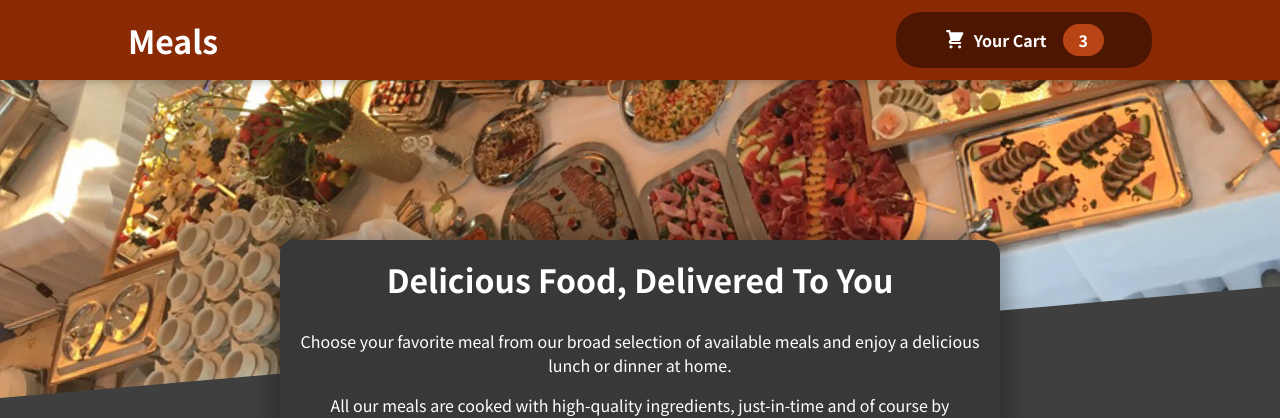
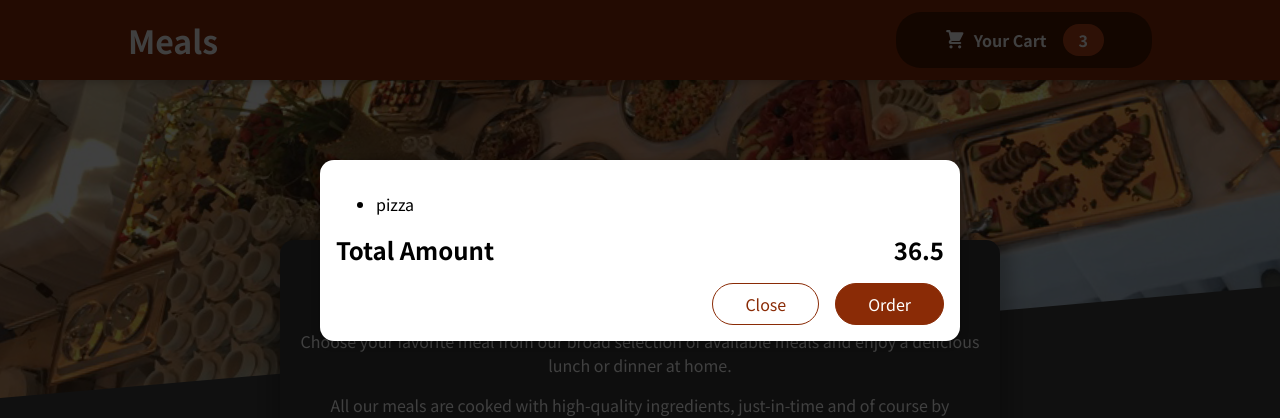
Before and after one commit to opajkovic/project7, a React (Create React App) app: page / in a window 1280 px wide. Shown: the top 418 px of the page. Built offline with nearby package versions, Linux system fonts and the light colour scheme.

Commit message:
adding Modal component

```diff
--- a/public/index.html
+++ b/public/index.html
@@ -9,6 +9,7 @@
   </head>
   <body>
     <noscript>You need to enable JavaScript to run this app.</noscript>
+    <div id="overlays"></div>
     <div id="root"></div>
   </body>
 </html>
--- a/src/App.js
+++ b/src/App.js
@@ -1,10 +1,12 @@
 import React from "react";
 import Header from "./components/Layout/Header";
 import Meals from "./components/Meals/Meals";
+import Cart from "./components/Cart/Cart";
 
 function App() {
   return (
     <>
+    <Cart />
       <Header />
       <main>
         <Meals />
--- a/src/components/Cart/Cart.jsx
+++ b/src/components/Cart/Cart.jsx
@@ -0,0 +1,29 @@
+import React from 'react';
+import classes from './Cart.module.css';
+import Modal from '../UI/Modal';
+
+const Cart = (props) => {
+  const items = [{id:1,name:'pizza',price:25.6}]
+    const cartItems = (
+    <ul>
+        {items.map((item) => {
+          return <li key={item.id}>{item.name}</li>
+        })}
+    </ul>
+    );
+  return (
+    <Modal>
+      {cartItems}
+     <div className={classes.total}>
+        <span>Total Amount</span>
+        <span>36.5</span>
+     </div>
+     <div className={classes.actions}>
+        <button className={classes['button--alt']}>Close</button>
+        <button className={classes.button}>Order</button>
+    </div>
+    </Modal>
+  )
+};
+
+export default Cart
--- a/src/components/Cart/Cart.module.css
+++ b/src/components/Cart/Cart.module.css
@@ -0,0 +1,44 @@
+.cart-items {
+    list-style: none;
+    margin: 0;
+    padding: 0;
+  }
+
+  .total {
+    display: flex;
+    justify-content: space-between;
+    align-items: center;
+    font-weight: bold;
+    font-size: 1.5rem;
+    margin: 1rem 0;
+  }
+
+  .actions {
+    text-align: right;
+  }
+
+  .actions button {
+    font: inherit;
+    cursor: pointer;
+    background-color: transparent;
+    border: 1px solid #8a2b06;
+    padding: 0.5rem 2rem;
+    border-radius: 25px;
+    margin-left: 1rem;
+  }
+
+  .actions button:hover,
+  .actions button:active {
+    background-color: #5a1a01;
+    border-color: #5a1a01;
+    color: white;
+  }
+
+  .actions .button--alt {
+    color: #8a2b06;
+  }
+
+  .actions .button {
+    background-color: #8a2b06;
+    color: white;
+  }
--- a/src/components/Meals/MealItem/MealItem.jsx
+++ b/src/components/Meals/MealItem/MealItem.jsx
@@ -12,7 +12,7 @@
         <div className={classes.price}>{price}</div>
       </div>
       <div>
-        <MealItemForm />
+        <MealItemForm id={meal.id} />
       </div>
     </li>
   )
--- a/src/components/Meals/MealItem/MealItemForm.jsx
+++ b/src/components/Meals/MealItem/MealItemForm.jsx
@@ -6,7 +6,7 @@
   return (
     <form className={classes.form}>
       <Input label='Amount' input={{
-        id:'amount',
+        id:'amount'+ props.id,
         type:'number',
         min:'1',
         max:'5',
--- /dev/null
+++ b/src/components/UI/Modal.jsx
@@ -0,0 +1,27 @@
+import React from 'react';
+import ReactDOM  from 'react-dom';
+import classes from './Modal.module.css';
+
+const Backdrop = (props) => {
+  return <div className={classes.backdrop}></div>
+}
+
+const ModalOverlay = (props) => {
+  return <div className={classes.modal}>
+    <div className={classes.content}>
+      {props.children}
+    </div>
+  </div>
+}
+
+const portalElement = document.getElementById('overlays')
+const Modal = (props) => {
+  return (
+    <>
+     {ReactDOM.createPortal(<Backdrop />, portalElement)}
+     {ReactDOM.createPortal(<ModalOverlay>{props.children}</ModalOverlay>, portalElement)}
+    </>
+  )
+}
+
+export default Modal
--- /dev/null
+++ b/src/components/UI/Modal.module.css
@@ -0,0 +1,40 @@
+.backdrop {
+    position: fixed;
+    top: 0;
+    left: 0;
+    width: 100%;
+    height: 100vh;
+    z-index: 20;
+    background-color: rgba(0, 0, 0, 0.75);
+  }
+
+  .modal {
+    position: fixed;
+    top: 20vh;
+    left: 5%;
+    width: 90%;
+    background-color: white;
+    padding: 1rem;
+    border-radius: 14px;
+    box-shadow: 0 2px 8px rgba(0, 0, 0, 0.25);
+    z-index: 30;
+    animation: slide-down 300ms ease-out forwards;
+  }
+
+  @media (min-width: 768px) {
+    .modal {
+      width: 40rem;
+      left: calc(50% - 20rem);
+    }
+  }
+
+  @keyframes slide-down {
+    from {
+      opacity: 0;
+      transform: translateY(-3rem);
+    }
+    to {
+      opacity: 1;
+      transform: translateY(0);
+    }
+  }
```
